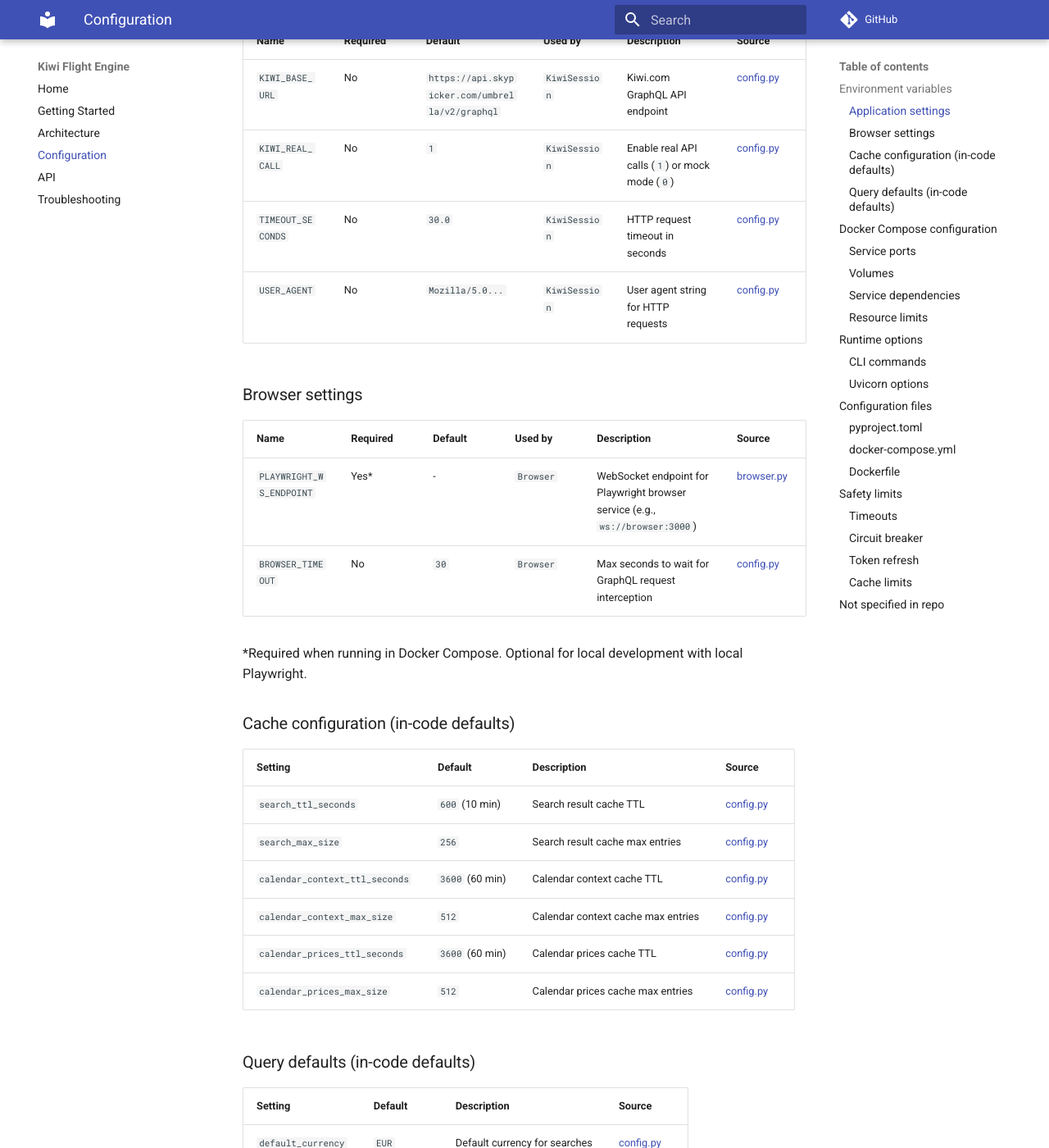
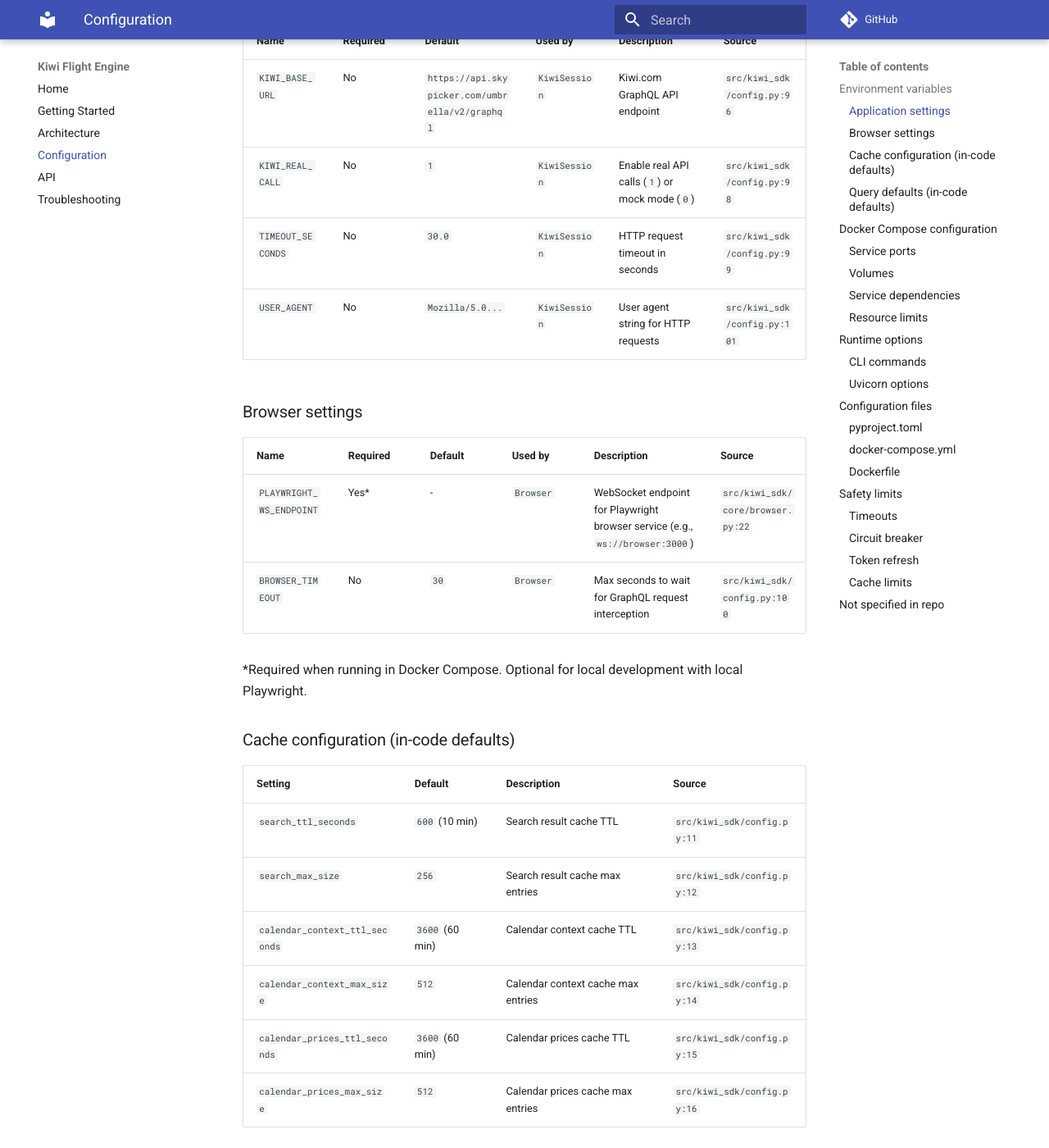
Before and after one commit to Nikhi8888/kiwi-flight-engine, an MkDocs documentation site: the page built from docs/configuration.md, in a window 1280 px wide and 1400 px high, scrolled down 250 px. Shown: the whole window at 82% size. Built offline with MkDocs 1.6.1 and Material for MkDocs 9.7.7, drawn with Linux system fonts in a browser that asks for light colours; comment, search, counter and statistics services are not loaded; some of the changed text lies outside the part shown.

Commit message:
Refactor documentation to use backticks for source file references in API, architecture, configuration, and troubleshooting files

```diff
--- a/docs/architecture.md
+++ b/docs/architecture.md
@@ -13,7 +13,7 @@ The services communicate via a WebSocket connection (`PLAYWRIGHT_WS_ENDPOINT`) a
 
 ### API Service (`kiwi-logic`)
 
-The main FastAPI application ([`src/kiwi_sdk/api/`](src/kiwi_sdk/api/)) composed of:
+The main FastAPI application (`src/kiwi_sdk/api/`) composed of:
 
 | Component | File | Responsibility |
 |-----------|------|----------------|
--- a/docs/configuration.md
+++ b/docs/configuration.md
@@ -6,17 +6,17 @@
 
 | Name | Required | Default | Used by | Description | Source |
 |------|----------|---------|---------|-------------|--------|
-| `KIWI_BASE_URL` | No | `https://api.skypicker.com/umbrella/v2/graphql` | `KiwiSession` | Kiwi.com GraphQL API endpoint | [config.py](src/kiwi_sdk/config.py:96) |
-| `KIWI_REAL_CALL` | No | `1` | `KiwiSession` | Enable real API calls (`1`) or mock mode (`0`) | [config.py](src/kiwi_sdk/config.py:98) |
-| `TIMEOUT_SECONDS` | No | `30.0` | `KiwiSession` | HTTP request timeout in seconds | [config.py](src/kiwi_sdk/config.py:99) |
-| `USER_AGENT` | No | `Mozilla/5.0...` | `KiwiSession` | User agent string for HTTP requests | [config.py](src/kiwi_sdk/config.py:101) |
+| `KIWI_BASE_URL` | No | `https://api.skypicker.com/umbrella/v2/graphql` | `KiwiSession` | Kiwi.com GraphQL API endpoint | `src/kiwi_sdk/config.py:96` |
+| `KIWI_REAL_CALL` | No | `1` | `KiwiSession` | Enable real API calls (`1`) or mock mode (`0`) | `src/kiwi_sdk/config.py:98` |
+| `TIMEOUT_SECONDS` | No | `30.0` | `KiwiSession` | HTTP request timeout in seconds | `src/kiwi_sdk/config.py:99` |
+| `USER_AGENT` | No | `Mozilla/5.0...` | `KiwiSession` | User agent string for HTTP requests | `src/kiwi_sdk/config.py:101` |
 
 ### Browser settings
 
 | Name | Required | Default | Used by | Description | Source |
 |------|----------|---------|---------|-------------|--------|
-| `PLAYWRIGHT_WS_ENDPOINT` | Yes* | - | `Browser` | WebSocket endpoint for Playwright browser service (e.g., `ws://browser:3000`) | [browser.py](src/kiwi_sdk/core/browser.py:22) |
-| `BROWSER_TIMEOUT` | No | `30` | `Browser` | Max seconds to wait for GraphQL request interception | [config.py](src/kiwi_sdk/config.py:100) |
+| `PLAYWRIGHT_WS_ENDPOINT` | Yes* | - | `Browser` | WebSocket endpoint for Playwright browser service (e.g., `ws://browser:3000`) | `src/kiwi_sdk/core/browser.py:22` |
+| `BROWSER_TIMEOUT` | No | `30` | `Browser` | Max seconds to wait for GraphQL request interception | `src/kiwi_sdk/config.py:100` |
 
 *Required when running in Docker Compose. Optional for local development with local Playwright.
 
@@ -24,19 +24,19 @@
 
 | Setting | Default | Description | Source |
 |---------|---------|-------------|--------|
-| `search_ttl_seconds` | `600` (10 min) | Search result cache TTL | [config.py](src/kiwi_sdk/config.py:11) |
-| `search_max_size` | `256` | Search result cache max entries | [config.py](src/kiwi_sdk/config.py:12) |
-| `calendar_context_ttl_seconds` | `3600` (60 min) | Calendar context cache TTL | [config.py](src/kiwi_sdk/config.py:13) |
-| `calendar_context_max_size` | `512` | Calendar context cache max entries | [config.py](src/kiwi_sdk/config.py:14) |
-| `calendar_prices_ttl_seconds` | `3600` (60 min) | Calendar prices cache TTL | [config.py](src/kiwi_sdk/config.py:15) |
-| `calendar_prices_max_size` | `512` | Calendar prices cache max entries | [config.py](src/kiwi_sdk/config.py:16) |
+| `search_ttl_seconds` | `600` (10 min) | Search result cache TTL | `src/kiwi_sdk/config.py:11` |
+| `search_max_size` | `256` | Search result cache max entries | `src/kiwi_sdk/config.py:12` |
+| `calendar_context_ttl_seconds` | `3600` (60 min) | Calendar context cache TTL | `src/kiwi_sdk/config.py:13` |
+| `calendar_context_max_size` | `512` | Calendar context cache max entries | `src/kiwi_sdk/config.py:14` |
+| `calendar_prices_ttl_seconds` | `3600` (60 min) | Calendar prices cache TTL | `src/kiwi_sdk/config.py:15` |
+| `calendar_prices_max_size` | `512` | Calendar prices cache max entries | `src/kiwi_sdk/config.py:16` |
 
 ### Query defaults (in-code defaults)
 
 | Setting | Default | Description | Source |
 |---------|---------|-------------|--------|
-| `default_currency` | `EUR` | Default currency for searches | [config.py](src/kiwi_sdk/config.py:24) |
-| `default_sort` | `PRICE` | Default sort order | [config.py](src/kiwi_sdk/config.py:25) |
+| `default_currency` | `EUR` | Default currency for searches | `src/kiwi_sdk/config.py:24` |
+| `default_sort` | `PRICE` | Default sort order | `src/kiwi_sdk/config.py:25` |
 
 ## Docker Compose configuration
 
@@ -143,16 +143,16 @@ Multi-stage build:
 
 | Setting | Value | Description | Source |
 |---------|-------|-------------|--------|
-| `CIRCUIT_MAX_FAILURES` | 3 | Failures before opening circuit | [endpoints.py](src/kiwi_sdk/api/endpoints.py:31) |
-| `CIRCUIT_RESET_SECONDS` | 120 (2 min) | Cooldown before retry | [endpoints.py](src/kiwi_sdk/api/endpoints.py:32) |
+| `CIRCUIT_MAX_FAILURES` | 3 | Failures before opening circuit | `src/kiwi_sdk/api/endpoints.py:31` |
+| `CIRCUIT_RESET_SECONDS` | 120 (2 min) | Cooldown before retry | `src/kiwi_sdk/api/endpoints.py:32` |
 
 ### Token refresh
 
 | Setting | Value | Description | Source |
 |---------|-------|-------------|--------|
-| `REFRESH_INTERVAL_SECONDS` | 900 (15 min) | Background refresh interval | [endpoints.py](src/kiwi_sdk/api/endpoints.py:29) |
-| `TOKEN_MAX_AGE_SECONDS` | 600 (10 min) | Reuse tokens if younger than this | [endpoints.py](src/kiwi_sdk/api/endpoints.py:30) |
-| `REFRESH_RETRY_ATTEMPTS` | 3 | Retry attempts for token refresh | [endpoints.py](src/kiwi_sdk/api/endpoints.py:33) |
+| `REFRESH_INTERVAL_SECONDS` | 900 (15 min) | Background refresh interval | `src/kiwi_sdk/api/endpoints.py:29` |
+| `TOKEN_MAX_AGE_SECONDS` | 600 (10 min) | Reuse tokens if younger than this | `src/kiwi_sdk/api/endpoints.py:30` |
+| `REFRESH_RETRY_ATTEMPTS` | 3 | Retry attempts for token refresh | `src/kiwi_sdk/api/endpoints.py:33` |
 
 ### Cache limits
 
```
Also changed, not shown: docs/api.md (+6 -6 lines), docs/troubleshooting.md (+3 -3 lines).
